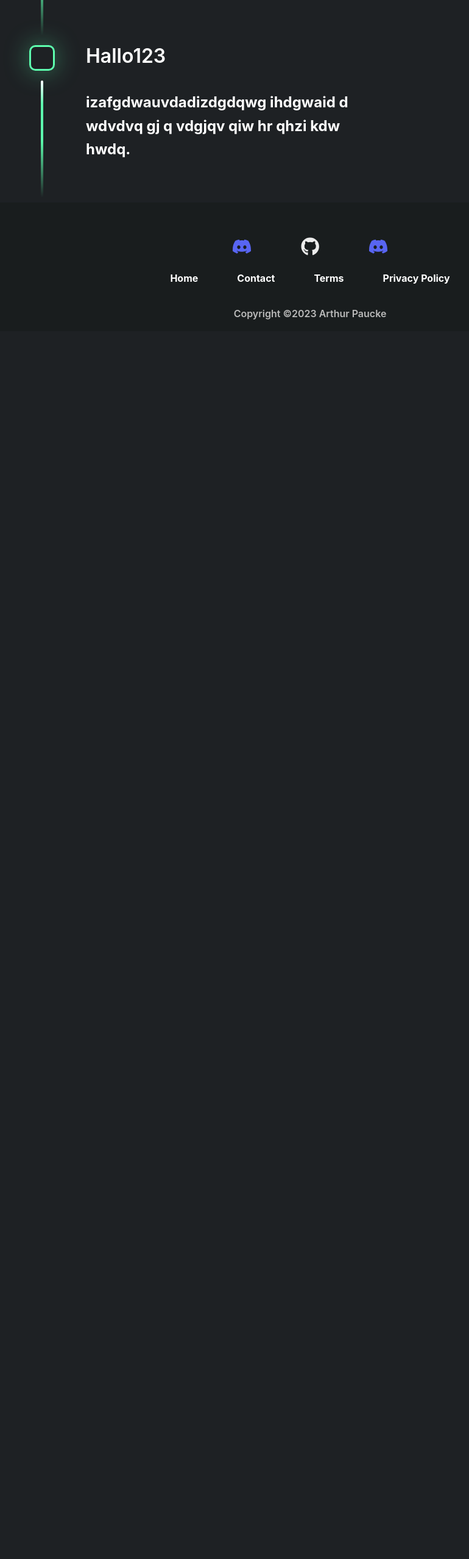
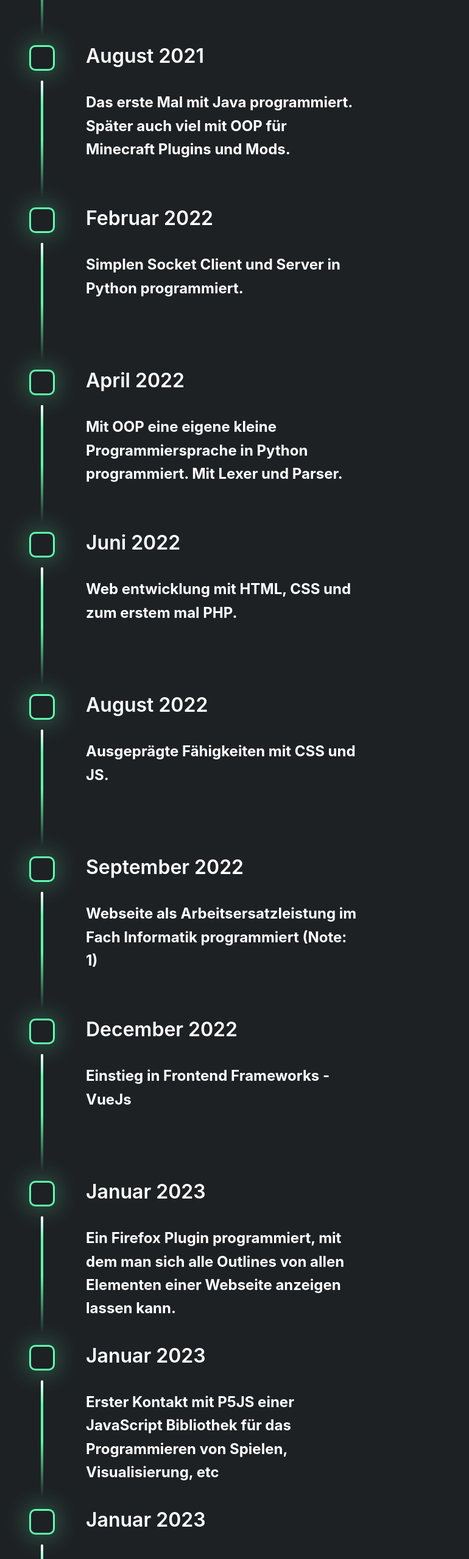
Before and after one commit to ArtusLama/PortfolioVueJs, a Vue app in the folder artus-dev/: page /about-me in a window 1280 px wide. Shown: the part 1172-3728 px from the top of the page at 61% size, without its empty margins (131-901 px from the left). Before the commit the page ends 1715 px from the top, so only its background shows below. Built offline with nearby package versions, Linux system fonts and the light colour scheme.

Commit message:
timeline

```diff
--- a/artus-dev/src/components/NavBar.vue
+++ b/artus-dev/src/components/NavBar.vue
@@ -18,7 +18,7 @@
         </ul>
         <ul>
             <a href="https://github.com/ArtusLama" target="_blank" class="navbar_icon"><GithubIcon/></a>
-            <a href="mailto:arthur.paucke@gmail.com"><button class="navbar_button">Contact</button></a>
+            <router-link to="/contact"><button class="navbar_button">Contact</button></router-link>
         </ul>
     </div>
 
--- a/artus-dev/src/components/Timeline.vue
+++ b/artus-dev/src/components/Timeline.vue
@@ -11,7 +11,17 @@
         <TimeLineElement title="Mai 2019" text="Erste Programmiererfahrungen mit der Plattform Scratch."/>
         <TimeLineElement title="September 2019" text="Erstes Skript mit der Programmiersprache Python programmiert."/>
         <TimeLineElement title="Februar 2020" text="Erste Webseite mit HTML erstellt."/>
-        <TimeLineElement title="Hallo123" text="izafgdwauvdadizdgdqwg ihdgwaid d  wdvdvq gj q vdgjqv qiw hr qhzi kdw hwdq."/>
+        <TimeLineElement title="August 2021" text="Das erste Mal mit Java programmiert. Später auch viel mit OOP für Minecraft Plugins und Mods."/>
+        <TimeLineElement title="Februar 2022" text="Simplen Socket Client und Server in Python programmiert."/>
+        <TimeLineElement title="April 2022" text="Mit OOP eine eigene kleine Programmiersprache in Python programmiert. Mit Lexer und Parser."/>
+        <TimeLineElement title="Juni 2022" text="Web entwicklung mit HTML, CSS und zum erstem mal PHP."/>
+        <TimeLineElement title="August 2022" text="Ausgeprägte Fähigkeiten mit CSS und JS."/>
+        <TimeLineElement title="September 2022" text="Webseite als Arbeitsersatzleistung im Fach Informatik programmiert (Note: 1)"/>
+        <TimeLineElement title="December 2022" text="Einstieg in Frontend Frameworks - VueJs"/>
+        <TimeLineElement title="Januar 2023" text="Ein Firefox Plugin programmiert, mit dem man sich alle Outlines von allen Elementen einer Webseite anzeigen lassen kann."/>
+        <TimeLineElement title="Januar 2023" text="Erster Kontakt mit P5JS einer JavaScript Bibliothek für das Programmieren von Spielen, Visualisierung, etc"/>
+        <TimeLineElement title="Januar 2023" text="Kennenlernen von Neuronalen Netzwerken in JavaScript mit P5JS."/>
+        <TimeLineElement title="Januar 2023" text="Programmierung einer Webseite mithilfe Streamlib, einer Python Libary, die sich Daten aus der DiscordAPI holt."/>
 
     </div>
 </template>
--- a/artus-dev/src/router/index.js
+++ b/artus-dev/src/router/index.js
@@ -3,6 +3,7 @@ import HomeView from '../views/HomeView.vue'
 import ProjectsView from '../views/ProjectsView.vue'
 import PageNotFoundView from '../views/PageNotFoundView.vue'
 import AboutMeView from '../views/AboutMeView.vue'
+import ContactView from '../views/ContactView.vue'
 
 const router = createRouter({
   history: createWebHistory(import.meta.env.BASE_URL),
@@ -27,6 +28,11 @@ const router = createRouter({
       component: AboutMeView
     },
     {
+      path: '/contact',
+      name: 'Contact',
+      component: ContactView
+    },
+    {
       path: "/:catchAll(.*)",
       name: "NotFound",
       component: PageNotFoundView
--- /dev/null
+++ b/artus-dev/src/views/ContactView.vue
@@ -0,0 +1,10 @@
+<template>
+    <div>
+
+    </div>
+</template>
+
+
+<style>
+
+</style>
```
